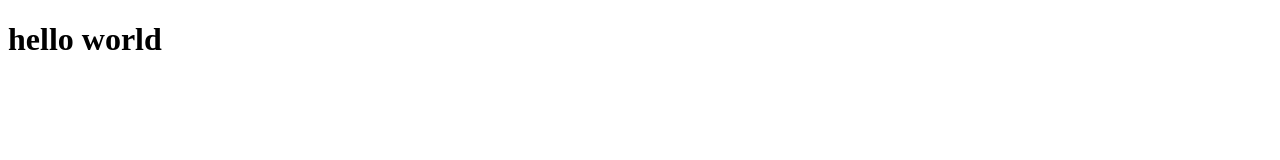
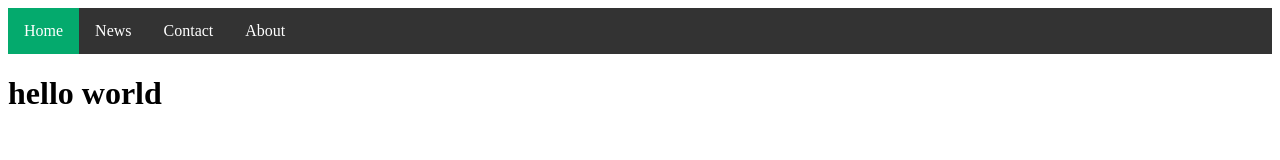
Before and after one commit to mostafalzohry/lab-versioncontrol-repo, a plain HTML site: page index.html in a window 1280 px wide. Drawn offline with Linux system fonts and the light colour scheme.

Commit message:
adding navbar to html and css file

```diff
--- a/index.html
+++ b/index.html
@@ -4,9 +4,17 @@
     <meta charset="UTF-8">
     <meta http-equiv="X-UA-Compatible" content="IE=edge">
     <meta name="viewport" content="width=device-width, initial-scale=1.0">
+    <link rel="stylesheet" href="stylenavbar.css">
     <title>welcome</title>
 </head>
 <body>
+    <ul>
+        <li><a class="active" href="#home">Home</a></li>
+        <li><a href="#news">News</a></li>
+        <li><a href="#contact">Contact</a></li>
+        <li><a href="#about">About</a></li>
+      </ul>
+
     <h1>hello world</h1>
 </body>
 </html>
--- /dev/null
+++ b/stylenavbar.css
@@ -0,0 +1,27 @@
+ul {
+    list-style-type: none;
+    margin: 0;
+    padding: 0;
+    overflow: hidden;
+    background-color: #333;
+  }
+
+  li {
+    float: left;
+  }
+
+  li a {
+    display: block;
+    color: white;
+    text-align: center;
+    padding: 14px 16px;
+    text-decoration: none;
+  }
+
+  li a:hover:not(.active) {
+    background-color: #111;
+  }
+
+  .active {
+    background-color: #04AA6D;
+  }
```
